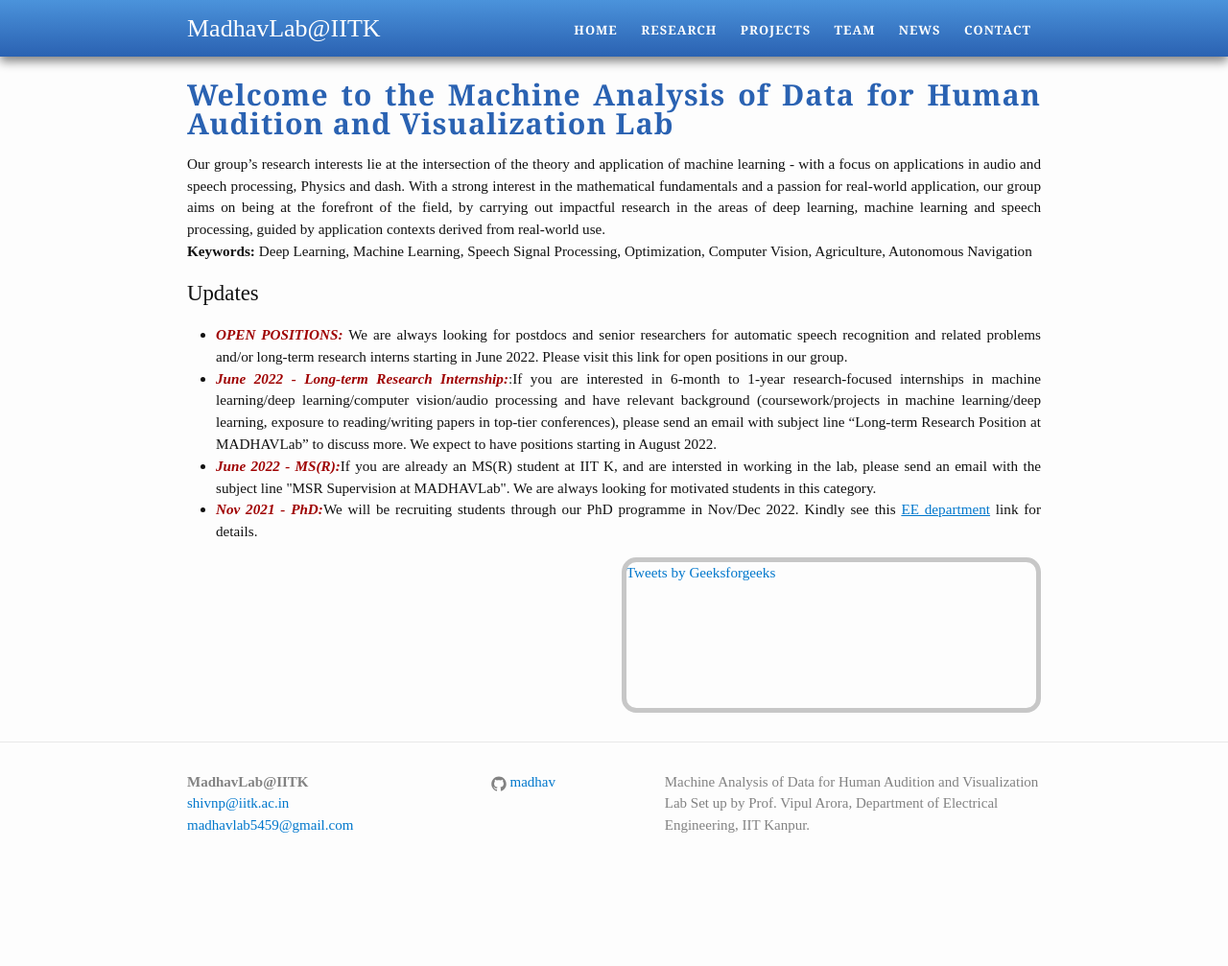
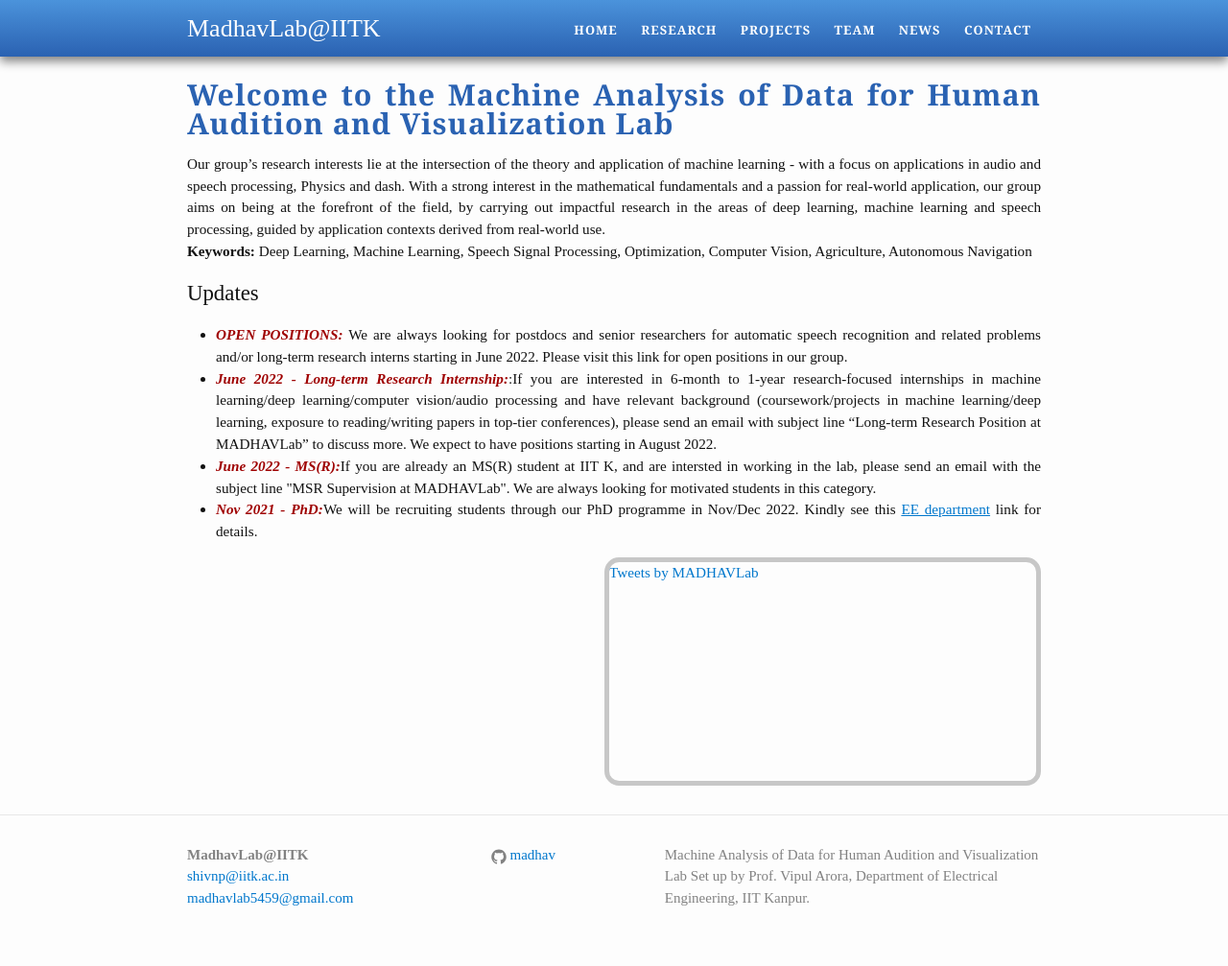
Before and after one commit to shivnp/madhavlab, a Jekyll site: the page built from index.html, in a window 1280 px wide. Shown: the whole page at 96% size. Built offline with Jekyll 4.4.1, drawn with Linux system fonts in a browser that asks for light colours; comment, search, counter and statistics services are not loaded; before the commit the page ends 931 px from its top, so only the background shows below that.

```diff
--- a/index.html
+++ b/index.html
@@ -38,11 +38,11 @@ layout: default
     <!--twitter box-->
 
 
-    <div class="tweets" style="height: 10em; float: right; width: 48%; border-radius: 1em ;border: 5px solid rgb(199, 199, 199); overflow-y: auto;">
+    <div class="tweets" style="height: 15em; float: right; width: 50%; border-radius: 1em ;border: 5px solid rgb(199, 199, 199); overflow-y: auto;">
     <a class="twitter-timeline" href=
-           "https://twitter.com/LabMadhav">
+           "https://twitter.com/home">
           <!-- In your code value of href tag will be changed -->
-          Tweets by Geeksforgeeks
+          Tweets by MADHAVLab
         </a>
 
         <script async src=
```
Also changed, not shown: 3 other files.
